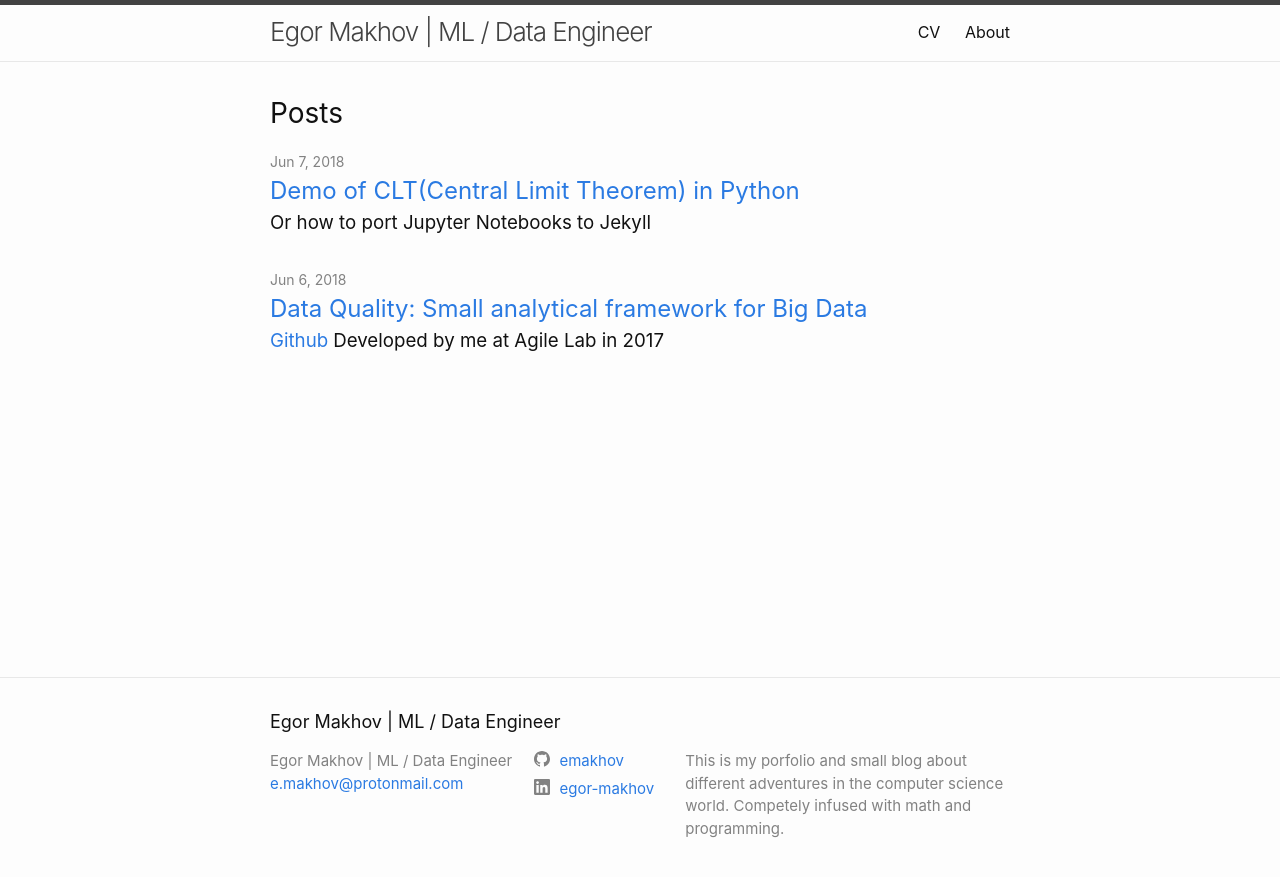
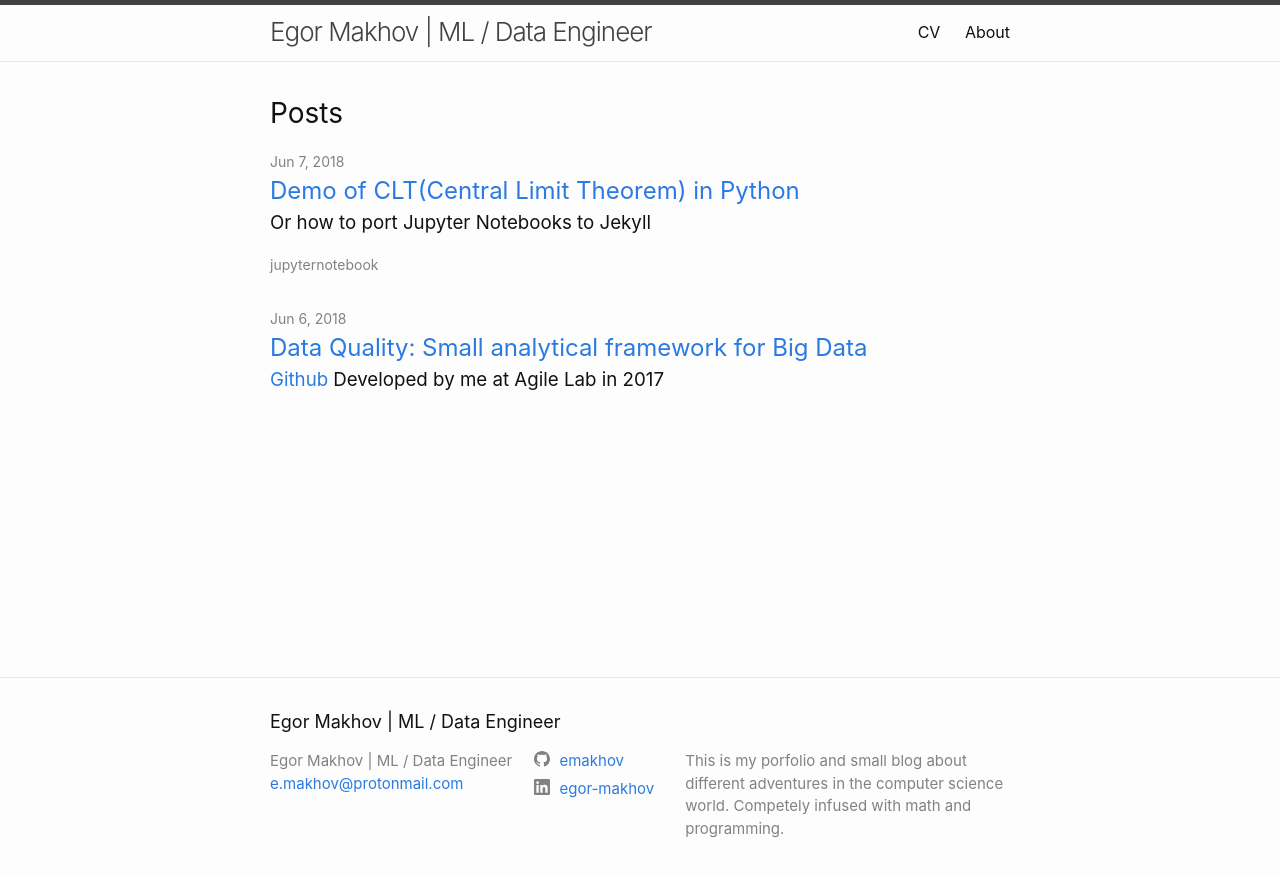
Before and after one commit to emakhov/emakhov.github.io, a Jekyll site: the page built from index.md, in a window 1280 px wide. Shown: the top 877 px of the page. Built offline with Jekyll 4.4.1, drawn with Linux system fonts in a browser that asks for light colours.

```diff
--- a/_layouts/home.html
+++ b/_layouts/home.html
@@ -23,8 +23,11 @@
                 {%- if post.gh -%}
                 <a href="{{ post.gh }}" style="margin-right: 5px;">Github</a>
                 {%- endif -%}
-            {{ post.subtitle}}
+                {{ post.subtitle }}
             </h3>
+            {%- for tag in post.tags -%}
+            <span class="post-meta">{{ tag }}</span>
+            {%- endfor -%}
             {%- if site.show_excerpts -%}
             {{ post.excerpt }}
             {%- endif -%}
```
Lines whose indentation alone changed are shown as unchanged.
